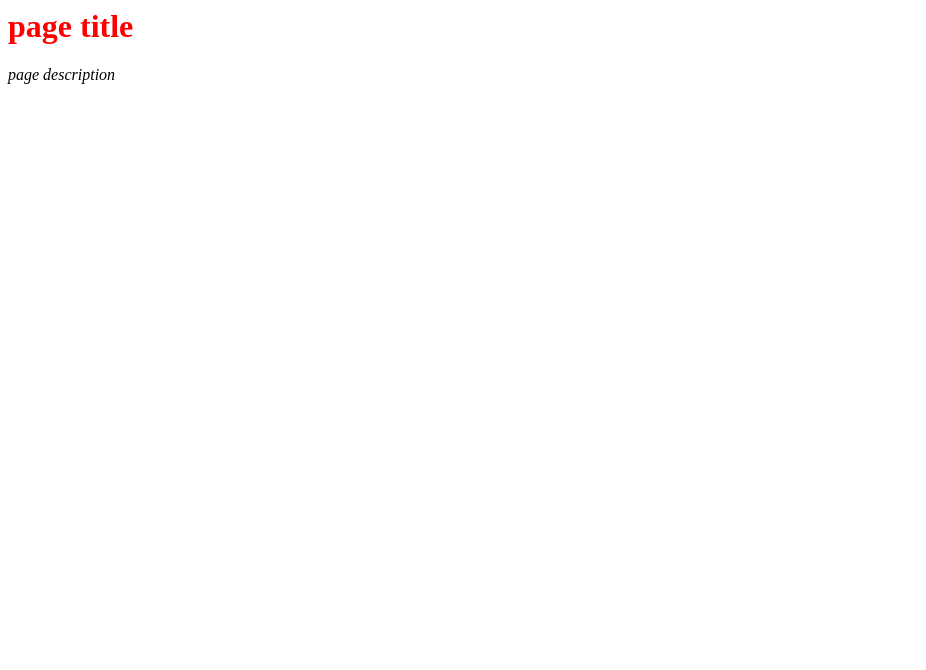
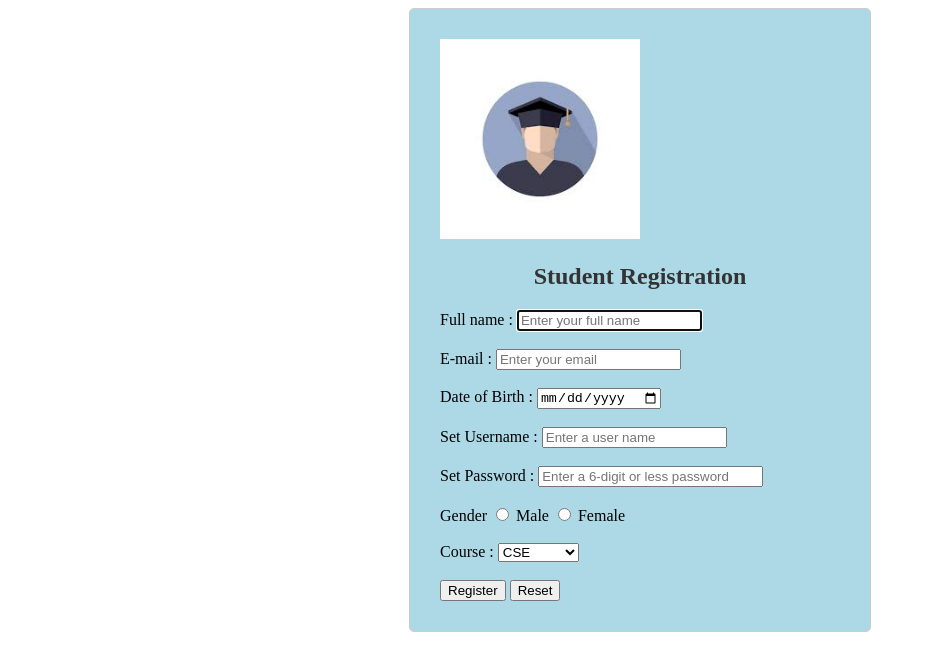
Before and after one commit to RiSamir/Learning-WT-Summer-24-25, a plain HTML site: page index.html in a window 1280 px wide. Shown: the whole page, without its empty margins (0-926 px from the left). Drawn offline with Linux system fonts and the light colour scheme.

Commit message:
create sign up page

```diff
--- a/index.html
+++ b/index.html
@@ -1,12 +1,45 @@
-<html>
-    <head>
-        <link rel="stylesheet" type="text/css" href="style.css">
-        <title> home page</title>
-    </head>
-     <body>
-        <h1>  page title </h1>
-         <p>
-            page description
-         </p>
-    </body>
+<!DOCTYPE html>
+<html lang="en">
+<head>
+    <link rel="stylesheet" href="style.css">
+    <link rel="icon" type="image/x-icon" href="slogo.jpg">
+    <meta charset="UTF-8">
+    <meta name="viewport" content="width=device-width, initial-scale=1.0">
+    <title>Registration</title>
+
+</head>
+<body>
+
+    <form>
+        <img src="slogo.jpg" alt="Logo" class="logo" width="200" height="200">
+        <h2 id="header">Student Registration</h2>
+
+        <label for="name" class="lable">Full name : </label>
+        <input type="text" placeholder="Enter your full name" id="name" name="fn" required autofocus> <br><br>
+        <label for="email" class="lable">E-mail : </label>
+        <input type="email" placeholder="Enter your email" id="email" name="mail" required> <br><br>
+        <label for="date" class="lable">Date of Birth : </label>
+        <input type="date" id="date" name="dt" required> <br><br>
+        <label for="uname" class="lable">Set Username  : </label>
+        <input type="text" placeholder="Enter a user name" id="uname" name="un" required> <br><br>
+        <label for="password" class="lable">Set Password  : </label>
+        <input type="password" placeholder="Enter a 6-digit or less password" id="password" name="pass" required size="25" maxlength="6"> <br><br>
+        <label for="gender">Gender</label>
+        <input type="radio" id="male" name="gender" value="male">
+        <label for="male" class="lable">Male</label>
+        <input type="radio" id="female" name="gender" value="female">
+        <label for="female" class="lable">Female</label> <br><br>
+        <label for="course" class="lable">Course : </label>
+        <select id="course" name="course" required>
+            <option value="cse">CSE</option>
+            <option value="llb">LLB</option>
+            <option value="eee">EEE></option>
+            <option value="english">ENGLISH</option>
+        </select>
+        <br><br>
+        <input type="submit" value="Register">
+        <input type="reset" value="Reset">
+
+    </form>
+</body>
 </html>
--- a/style.css
+++ b/style.css
@@ -1,7 +1,19 @@
-h1 {
-    color: red;
-}
+ form {
+            width: 400px;
+            margin: 0 auto;
+            padding: 30px;
+            border: 1px solid #ccc;
+            border-radius: 5px;
+            background-color:lightblue;
+            .logo {
+               align-self: center;
+            }
+        #header {
+            text-align: center;
+            color: #333;
+        }
+        .label {
+            font-weight: bold;
 
-p {
-    font-style: italic
-}
+        }
+    }
```
Also changed, not shown: slogo.jpg (added).
